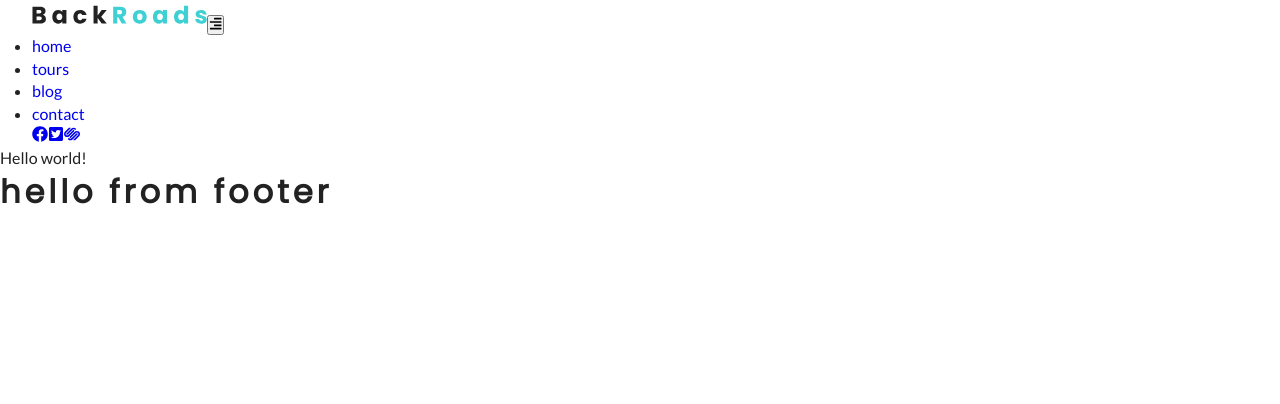
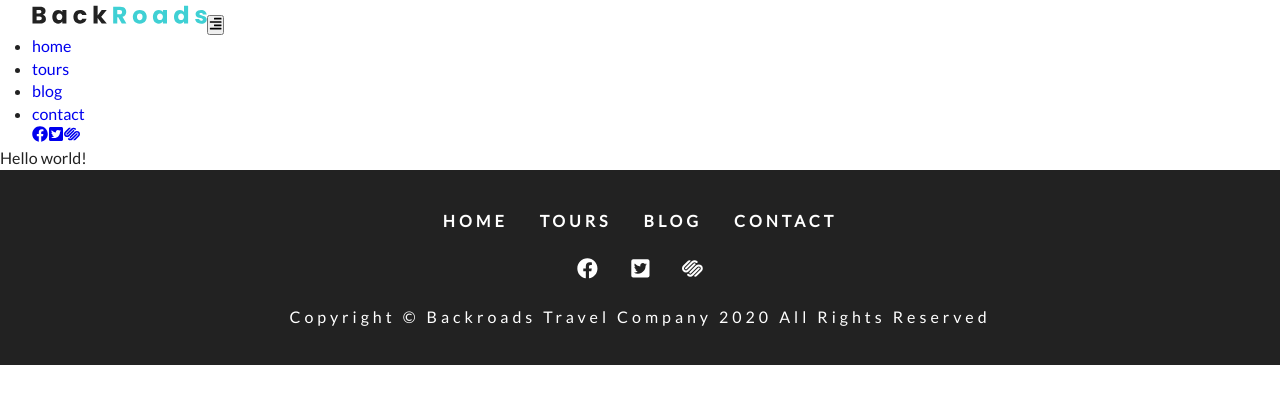
Before and after one commit to riraseth-gatsby-stuff/backroads, a Gatsby site: page / in a window 1280 px wide. Built offline with nearby package versions, Linux system fonts and the light colour scheme; Gatsby itself is replaced by a stand-in of ours.

Commit message:
Update Footer.js

```diff
--- a/src/components/Footer.js
+++ b/src/components/Footer.js
@@ -1,10 +1,39 @@
 import React from 'react';
-
+import styles from '../css/footer.module.css';
+import links from '../constants/links';
+import socialIcons from '../constants/social-icons';
+import { Link } from 'gatsby';
 const Footer = () => {
   return (
-    <div>
-      <h1>hello from footer</h1>
-    </div>
+    <footer className={styles.footer}>
+      <div className={styles.links}>
+        {links.map((link, index) => {
+          return (
+            <Link key={index} to={link.path}>
+              {link.text}
+            </Link>
+          );
+        })}
+      </div>
+      <div className={styles.icons}>
+        {socialIcons.map((icon, index) => {
+          return (
+            <a
+              key={index}
+              href={icon.url}
+              target="_blank"
+              rel="noopener noreferrer"
+            >
+              {icon.icon}
+            </a>
+          );
+        })}
+      </div>
+      <div className={styles.copyright}>
+        copyright &copy; backroads travel company {new Date().getFullYear()} all
+        rights reserved
+      </div>
+    </footer>
   );
 };
 
```
